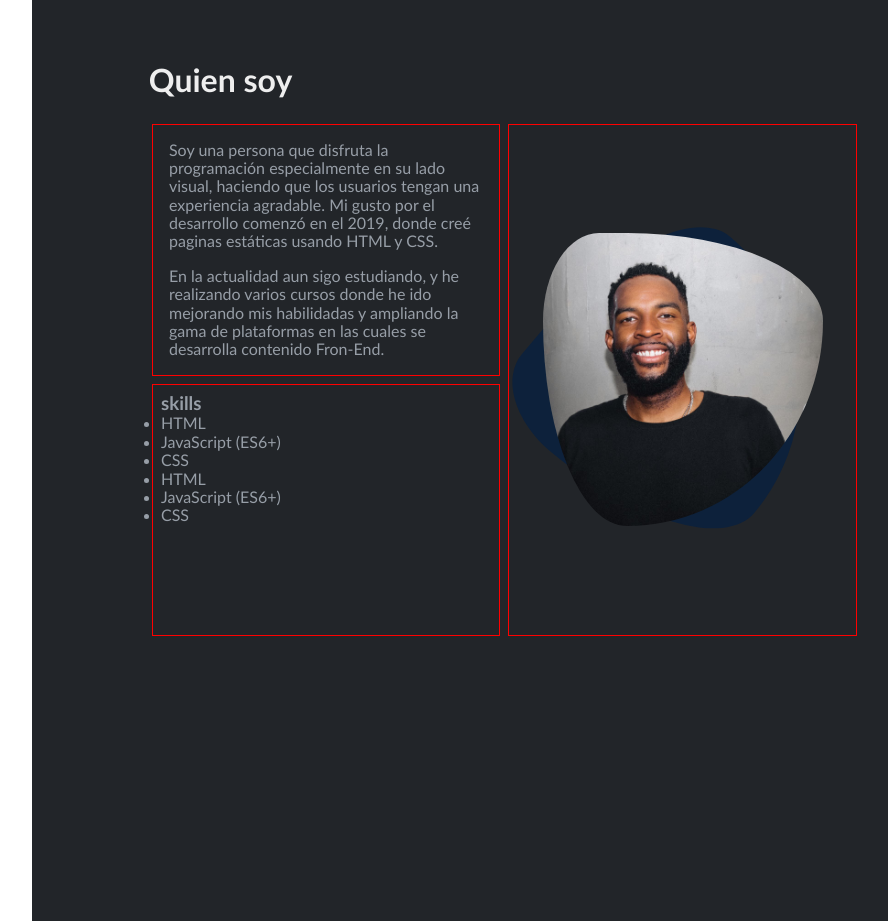
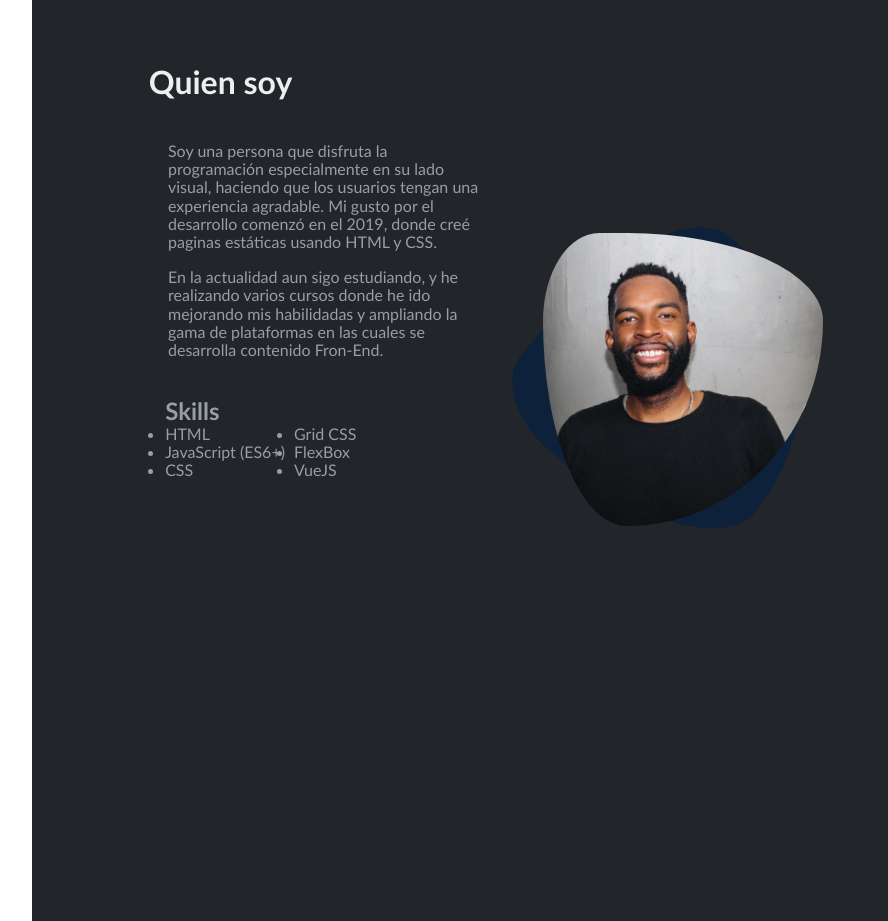
Before and after one commit to Hikotsuoficial/spa-practica, a Vue app: page / in a window 1280 px wide. Shown: the part 860-1781 px from the top of the page, without its empty margins (224-1112 px from the left). Built offline with nearby package versions, Linux system fonts and the light colour scheme.

Commit message:
quit borders and adding more styles for skill list

```diff
--- a/src/components/molecules/AboutMe.vue
+++ b/src/components/molecules/AboutMe.vue
@@ -18,8 +18,8 @@
       <div class="perfil-pic-background"></div>
     </section>
     <section class="card-item-3">
-      <h3>skills</h3>
-      <div class="-list-skills">
+      <h2>Skills</h2>
+      <div class="list-skills">
         <div>
           <ul>
             <li>HTML</li>
@@ -29,9 +29,9 @@
         </div>
         <div>
           <ul>
-            <li>HTML</li>
-            <li>JavaScript (ES6+)</li>
-            <li>CSS</li>
+            <li>Grid CSS</li>
+            <li>FlexBox</li>
+            <li>VueJS</li>
           </ul>
         </div>
       </div>
@@ -70,7 +70,6 @@
 .card-item-2,
 .card-item-3 {
   padding: var(--padding-boxes-1);
-  border: var(--box-viewer);
 }
 
 .card-item-1 .card-item-3 {
@@ -89,11 +88,13 @@
 .card-item-3 {
   display: flex;
   flex-direction: column;
+  margin: 10px;
+  padding: var(--padding-boxes-2);
 }
 
 .list-skills {
   display: grid;
-  grid-template-columns: 1fr 1fr;
+  grid-template-columns: 40% 40%;
   grid-template-rows: 1fr;
 }
 
```
